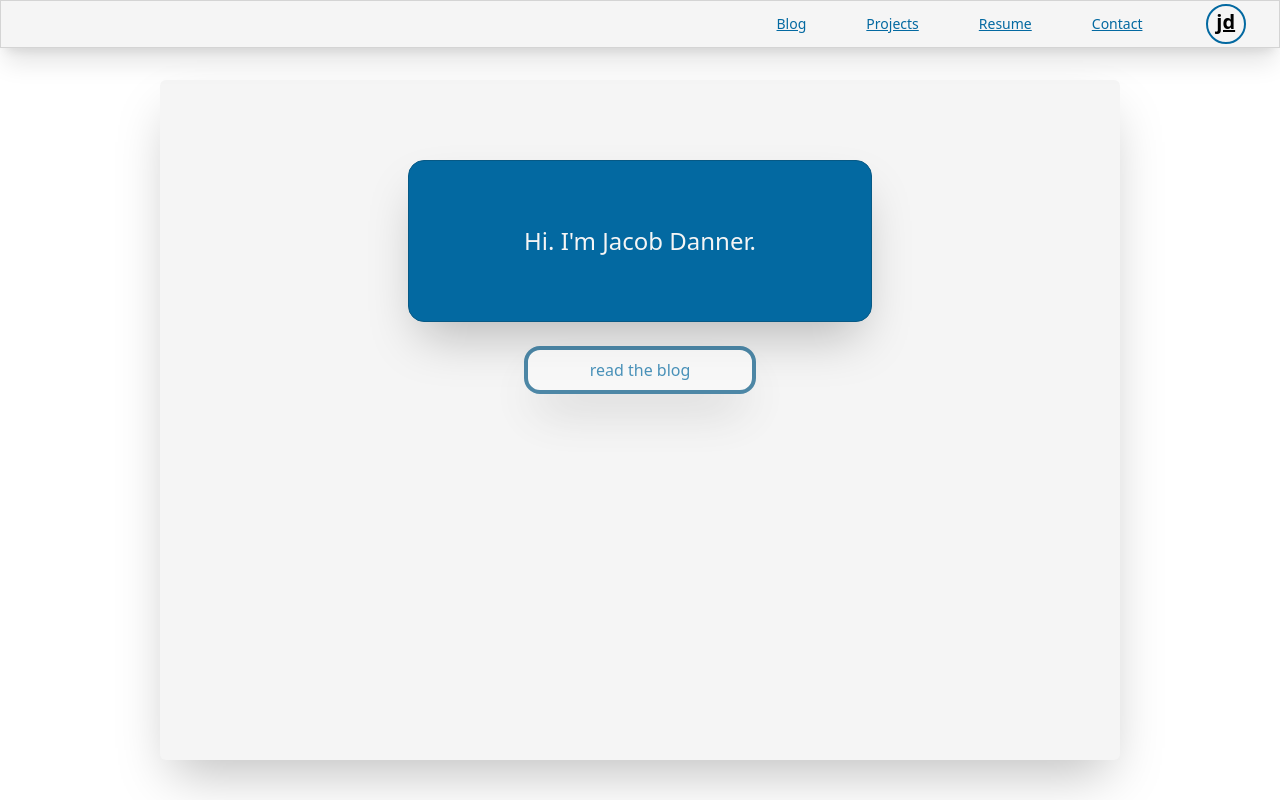
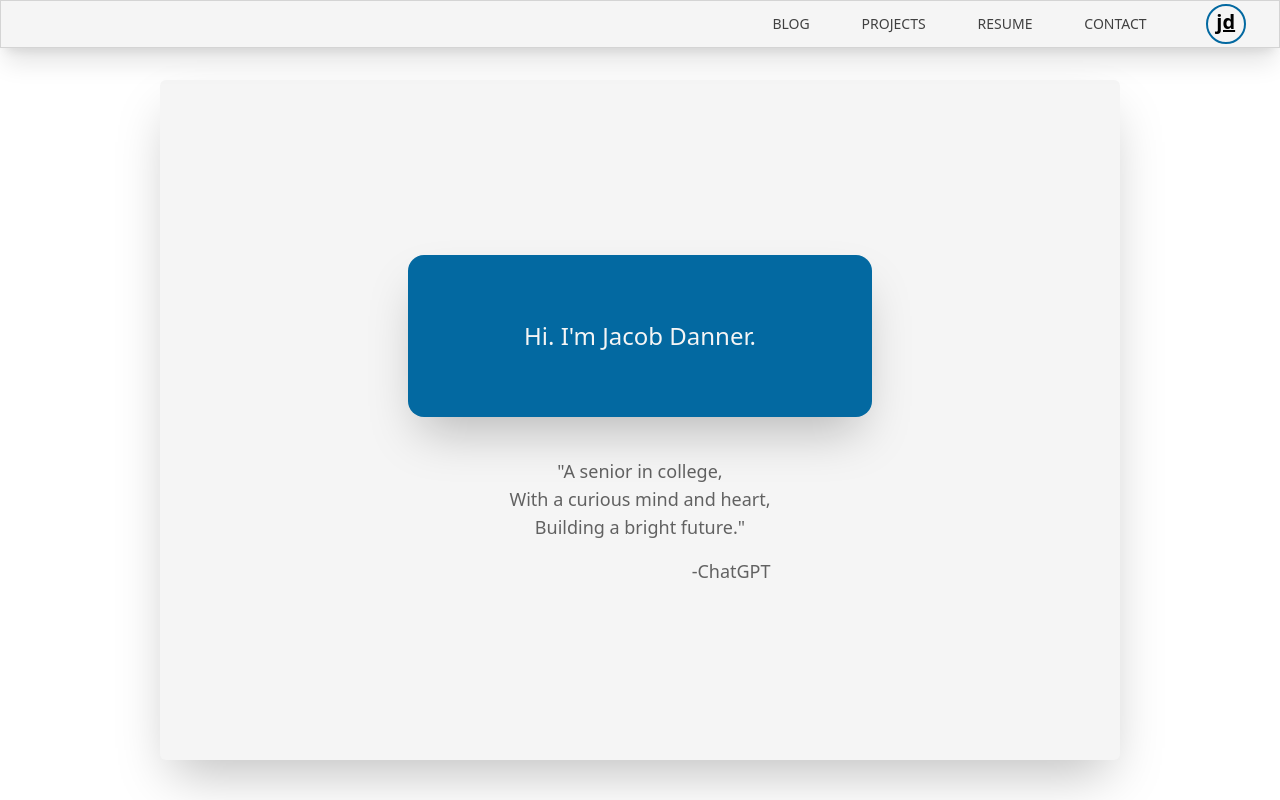
Before and after one commit to jacob-danner/jacobdanner.dev, a React (Vite) app: page / in a window 1280 px wide. Built offline with nearby package versions, Linux system fonts and the light colour scheme.

Commit message:
AboutPage finalization, navbar style change, PDF link

```diff
--- a/src/Navbar.tsx
+++ b/src/Navbar.tsx
@@ -5,11 +5,11 @@ export const Navbar = () => {
       <nav className="flex justify-end w-full h-12 bg-neutral-100 border border-neutral-300 shadow-xl absolute">
         <div className="flex w-full lg:w-5/12 md:w-2/3 sm:w-full  justify-center items-center h-full">
 
-          <ul className="text-sm flex w-full justify-around items-center h-full underline text-sky-700">
-            <li> <Link to={"/blog"}>Blog</Link> </li>
-            <li> <Link to={""}>Projects</Link></li>
-            <li> <Link to={""}>Resume</Link></li>
-            <li> <Link to={"/contact"}>Contact</Link> </li>
+          <ul className="text-sm flex w-full justify-around items-center h-full text-neutral-700 ">
+            <li className="hover:text-sky-700"> <Link to={"/blog"}>BLOG</Link> </li>
+            <li className="hover:text-sky-700"> <Link to={""}>PROJECTS</Link></li>
+            <li className="hover:text-sky-700"> <a href="https://drive.google.com/file/d/181Xph6HUwYbmmx3HFoFhDp-4xgv0emEQ/view?usp=sharing">RESUME</a></li>
+            <li className="hover:text-sky-700"> <Link to={"/contact"}>CONTACT</Link> </li>
           </ul>
 
           <div id="logo-wrapper" className="flex justify-center w-1/4">
--- a/src/Pages/About/About.tsx
+++ b/src/Pages/About/About.tsx
@@ -3,15 +3,16 @@ import { Link } from "react-router-dom"
 
 export const About = () => {
     return(
-      <div id="wrapper" className="h-full w-9/12 mx-auto mt-20 mb-10 p-4 bg-neutral-100 shadow-2xl rounded-md ">
-        <div id="box" className="text-2xl text-neutral-100 bg-sky-700 border border-sky-800 w-6/12 h-1/4 mx-auto mt-16 rounded-2xl shadow-2xl flex items-center justify-center">
+      <div id="wrapper" className="h-full w-9/12 mx-auto mt-20 mb-10 p-4 bg-neutral-100 shadow-2xl rounded-md flex flex-col justify-center items-center">
+        <div id="box" className="text-2xl text-neutral-100 bg-sky-700 w-6/12 h-1/4 mx-auto rounded-2xl shadow-2xl flex items-center justify-center">
           <AnimatedTyping />
         </div>
 
-        <div id="box" className="opacity-70 text-sky-700 bg-neutral-50 border-4 border-sky-800  w-3/12 h-12 mx-auto mt-6 rounded-2xl shadow-2xl flex items-center justify-center"
-        >
-          <Link to='/blog' className="w-max h-max">read the blog</Link>
+        <div id="poem" className="text-sm lg:text-lg md:text-base sm:text-sm opacity-60 font-medium">
+          <p className=" mt-10 text-center">"A senior in college,<br />With a curious mind and heart,<br />Building a bright future."</p>
+          <p className="mt-4 text-right">-ChatGPT</p>
         </div>
+
 
       </div>
     )
--- a/src/Pages/About/AnimatedTyping.tsx
+++ b/src/Pages/About/AnimatedTyping.tsx
@@ -18,6 +18,6 @@ export const AnimatedTyping = () => {
   }, [index, text]);
 
   return (
-    <p className="align-middle">{displayText}</p>
+    <p className="align-middle text-center">{displayText}</p>
   );
 };
```
